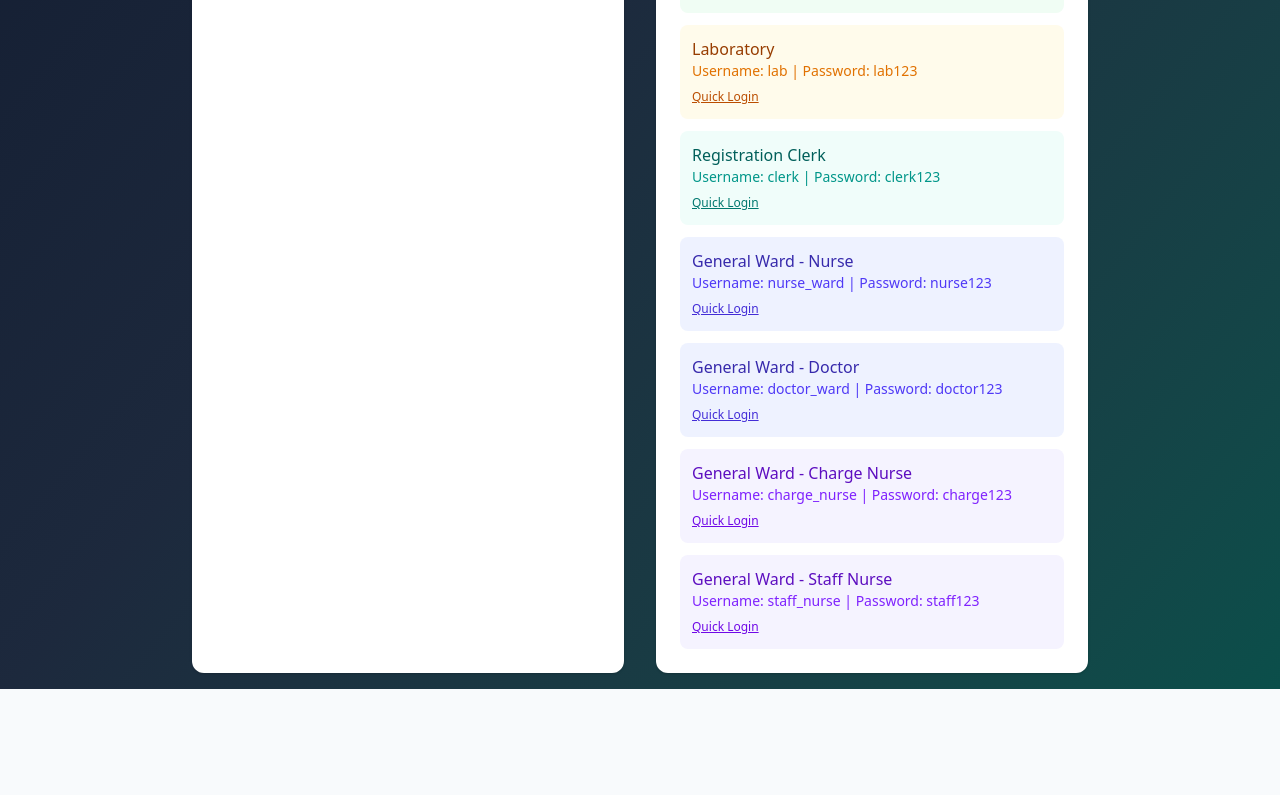
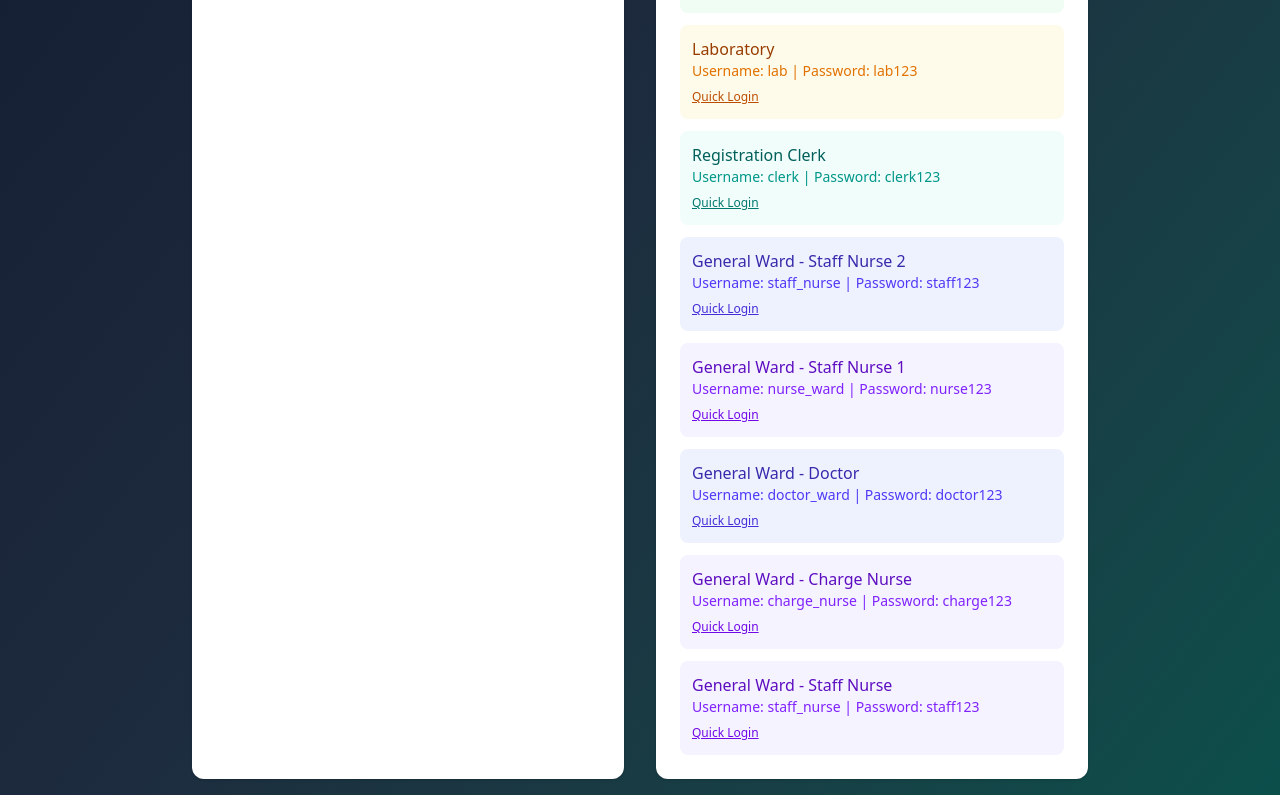
Before and after one commit to ncm110project/EHR-system-project, a Next.js app: page /login in a window 1280 px wide. Shown: the part 855-1650 px from the top of the page. Before the commit the page ends 1544 px from the top, so only its background shows below. Built offline with nearby package versions, Linux system fonts and the light colour scheme.

Commit message:
Fix TypeScript error in GeneralWard tabs rendering

```diff
--- a/src/app/login/page.tsx
+++ b/src/app/login/page.tsx
@@ -198,11 +198,21 @@ export default function LoginPage() {
                   </button>
                 </div>
                 <div className="p-3 bg-indigo-50 rounded-lg">
-                  <p className="font-medium text-indigo-800">General Ward - Nurse</p>
-                  <p className="text-sm text-indigo-600">Username: nurse_ward | Password: nurse123</p>
+                  <p className="font-medium text-indigo-800">General Ward - Staff Nurse 2</p>
+                  <p className="text-sm text-indigo-600">Username: staff_nurse | Password: staff123</p>
+                  <button
+                    onClick={() => handleQuickLogin("staff_nurse", "staff123")}
+                    className="mt-2 text-xs text-indigo-700 underline"
+                  >
+                    Quick Login
+                  </button>
+                </div>
+                <div className="p-3 bg-violet-50 rounded-lg">
+                  <p className="font-medium text-violet-800">General Ward - Staff Nurse 1</p>
+                  <p className="text-sm text-violet-600">Username: nurse_ward | Password: nurse123</p>
                   <button
                     onClick={() => handleQuickLogin("nurse_ward", "nurse123")}
-                    className="mt-2 text-xs text-indigo-700 underline"
+                    className="mt-2 text-xs text-violet-700 underline"
                   >
                     Quick Login
                   </button>
--- a/src/components/ehr/GeneralWard.tsx
+++ b/src/components/ehr/GeneralWard.tsx
@@ -344,16 +344,27 @@ export function GeneralWard() {
     <div className="p-6 space-y-6">
       <div className="flex items-center justify-between">
         <div>
-          <h2 className="text-2xl font-bold text-slate-800">General Ward</h2>
-          <p className="text-slate-500">Bedside nursing & patient management</p>
+          <h2 className="text-2xl font-bold text-slate-800">
+            {isChargeNurse ? 'General Ward - Charge Nurse' : isStaffNurse ? 'General Ward - Staff Nurse' : isDoctor ? 'General Ward - Doctor' : 'General Ward'}
+          </h2>
+          <p className="text-slate-500">
+            {isChargeNurse ? 'Patient flow & bed management' : isStaffNurse ? 'Patient care & documentation' : isDoctor ? 'Patient treatment & orders' : 'Bedside nursing & patient management'}
+          </p>
         </div>
         <div className="flex gap-3">
-          <button onClick={() => setShowHandoverModal(true)} className="px-4 py-2 bg-indigo-600 text-white rounded-lg hover:bg-indigo-700">
-            Shift Handover
-          </button>
           {isChargeNurse && (
-            <button onClick={() => setShowAdmitModal(true)} className="px-4 py-2 bg-teal-600 text-white rounded-lg hover:bg-teal-700">
-              Admit Patient
+            <>
+              <button onClick={() => setShowHandoverModal(true)} className="px-4 py-2 bg-indigo-600 text-white rounded-lg hover:bg-indigo-700">
+                Shift Handover
+              </button>
+              <button onClick={() => setShowAdmitModal(true)} className="px-4 py-2 bg-teal-600 text-white rounded-lg hover:bg-teal-700">
+                Admit Patient
+              </button>
+            </>
+          )}
+          {isStaffNurse && (
+            <button onClick={() => setShowHandoverModal(true)} className="px-4 py-2 bg-indigo-600 text-white rounded-lg hover:bg-indigo-700">
+              Shift Handover
             </button>
           )}
         </div>
@@ -379,7 +390,25 @@ export function GeneralWard() {
       </div>
 
       <div className="flex gap-2 border-b border-slate-200">
-        {[
+        {(isChargeNurse ? [
+          { id: 'beds', label: 'Bed Grid' },
+          { id: 'patients', label: 'All Patients' },
+          { id: 'incidents', label: 'Incidents' },
+          { id: 'equipment', label: 'Equipment' },
+          { id: 'handover', label: 'Handover Log' },
+        ] : isStaffNurse ? [
+          { id: 'patients', label: 'My Patients' },
+          { id: 'medications', label: 'Medication Rounds' },
+          { id: 'iv', label: 'IV Fluids' },
+          { id: 'pain', label: 'Pain Assessment' },
+          { id: 'incidents', label: 'Incidents' },
+          { id: 'handover', label: 'Handover Log' },
+        ] : isDoctor ? [
+          { id: 'patients', label: 'Patients' },
+          { id: 'rounds', label: 'Daily Rounds' },
+          { id: 'incidents', label: 'Incidents' },
+          { id: 'handover', label: 'Handover Log' },
+        ] : [
           { id: 'beds', label: 'Bed Grid' },
           { id: 'patients', label: 'Patients' },
           { id: 'pain', label: 'Pain Assessment' },
@@ -389,7 +418,7 @@ export function GeneralWard() {
           { id: 'incidents', label: 'Incidents' },
           { id: 'equipment', label: 'Equipment' },
           { id: 'handover', label: 'Handover Log' },
-        ].map(tab => (
+        ]).map(tab => (
           <button
             key={tab.id}
             onClick={() => setActiveTab(tab.id as any)}
```
